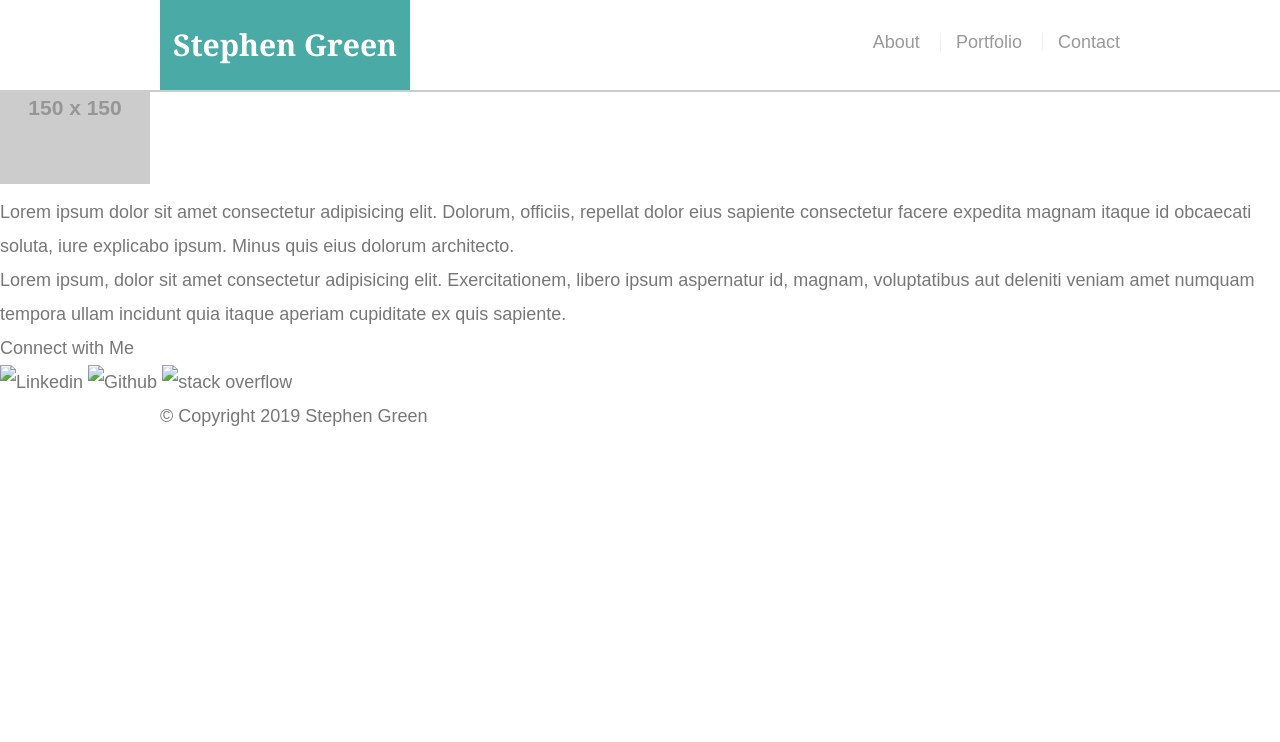
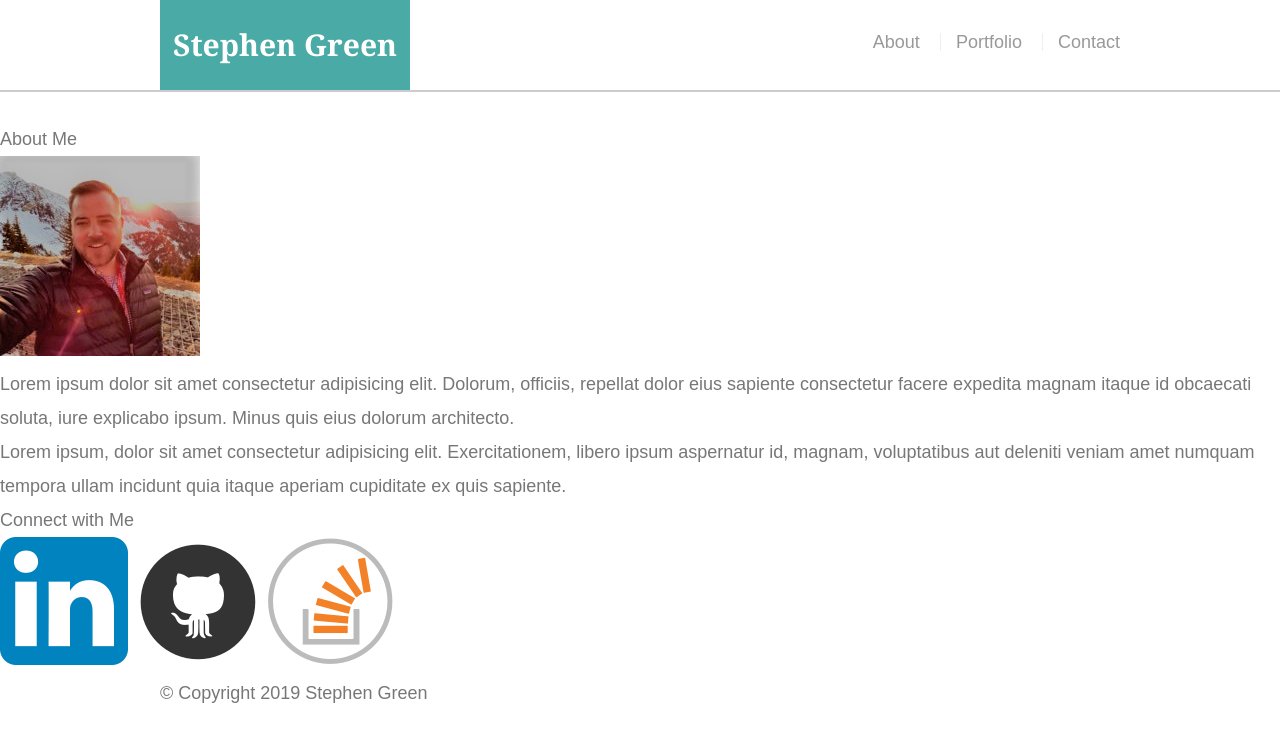
Before and after one commit to MagicMan88/Basic-Portfolio, a plain HTML site: page index.html in a window 1280 px wide. Drawn offline with Linux system fonts and the light colour scheme; placeholder pictures from the web are drawn by us.

Commit message:
Uploaded about me image and icon images to index.html

```diff
--- a/assets/css/style.css
+++ b/assets/css/style.css
@@ -23,7 +23,7 @@ body {
     color: #fff;
     overflow: auto;
     border-bottom: 2px solid #ccc;
-    position: fixed;
+    /*position: fixed;*/
     width: 100%;
 }
 
--- a/index.html
+++ b/index.html
@@ -23,7 +23,7 @@
         <section class="main-container">
             <h1>About Me</h1>
 
-            <img src="https://via.placeholder.com/150" alt="placeholder">
+            <img src="assets/images/stephen_green.jpg" alt="placeholder">
 
             <p>Lorem ipsum dolor sit amet consectetur adipisicing elit. Dolorum, officiis, repellat dolor eius sapiente consectetur facere expedita magnam itaque id obcaecati soluta, iure explicabo ipsum. Minus quis eius dolorum architecto.</p>
             <p>Lorem ipsum, dolor sit amet consectetur adipisicing elit. Exercitationem, libero ipsum aspernatur id, magnam, voluptatibus aut deleniti veniam amet numquam tempora ullam incidunt quia itaque aperiam cupiditate ex quis sapiente.</p>
@@ -33,9 +33,9 @@
             <div id="connect">
                 <h2>Connect with Me</h2>
 
-                    <img src="/assets/images/placeholder" alt="Linkedin" class="social">
-                    <img src="/assets/images/placeholder" alt="Github" class="social">
-                    <img src="/assets/images/placeholder" alt="stack overflow" class="social">
+                    <img src="assets/images/linkedin-48.png" alt="Linkedin" class="social">
+                    <img src="assets/images/github_circle_color-48.png" alt="Github" class="social">
+                    <img src="assets/images/stackoverflow-48.png" alt="stack overflow" class="social">
 
             </div>
         </section>
```
Also changed, not shown: assets/images/github_circle_color-48.png (added), assets/images/linkedin-48.png (added), assets/images/stackoverflow-48.png (added), assets/images/stephen_green.jpg (added).
